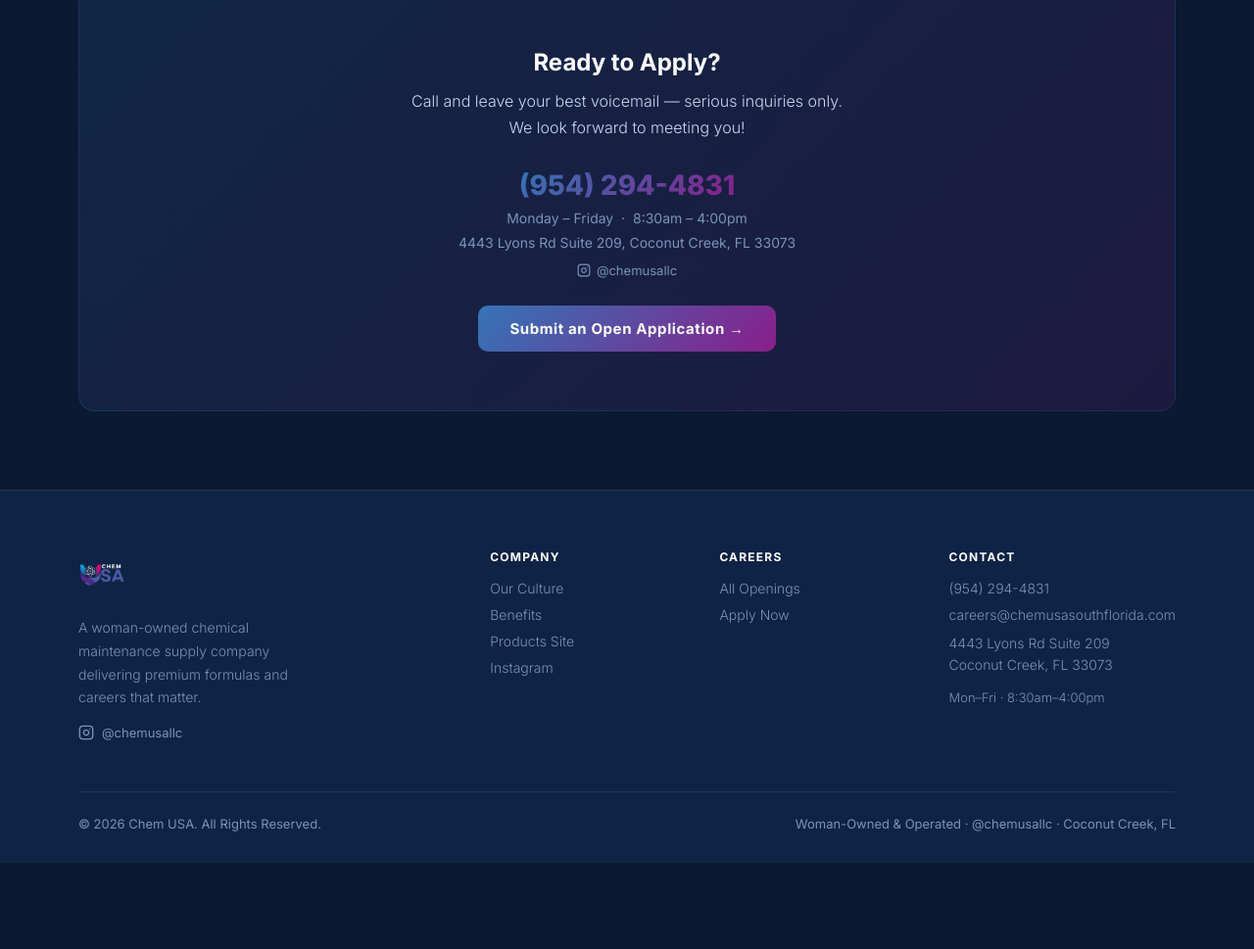
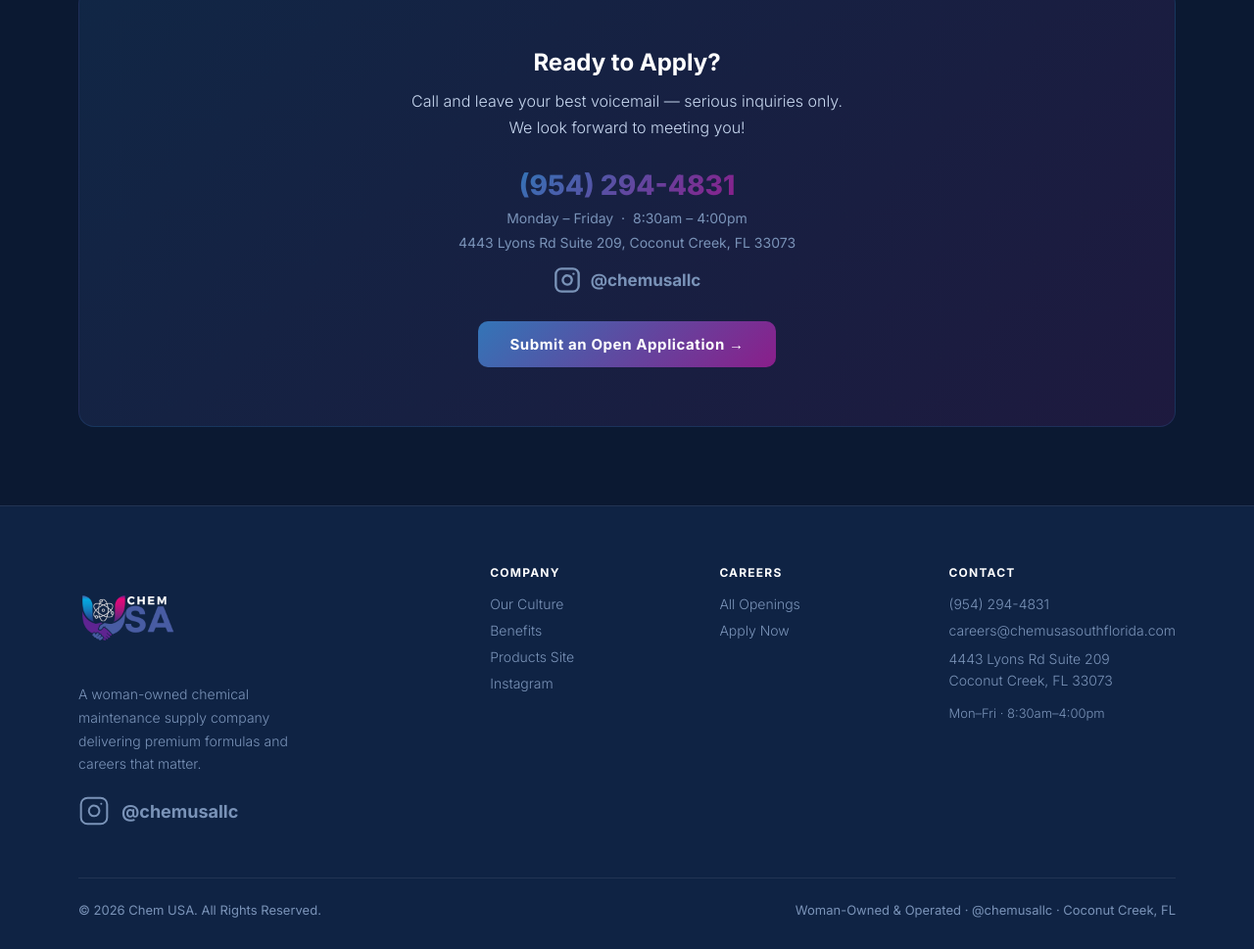
Before and after one commit to cjmckennitt-png/chemusa, a plain HTML site: page careers/index.html in a window 1280 px wide. Shown: the part 1708-2677 px from the top of the page at 98% size. Before the commit the page ends 2589 px from the top, so only its background shows below. Drawn offline with Linux system fonts and the light colour scheme.

Commit message:
Larger Instagram icons sitewide, footer logo matches header size (100px)

```diff
--- a/careers/index.html
+++ b/careers/index.html
@@ -64,7 +64,7 @@
     footer{background:var(--navy2);border-top:1px solid var(--border);padding:60px 24px 32px}
     .footer-inner{max-width:1120px;margin:0 auto}
     .footer-top{display:grid;grid-template-columns:2fr 1fr 1fr 1fr;gap:48px;margin-bottom:48px}
-    .footer-brand img{height:48px;width:auto;margin-bottom:16px}
+    .footer-brand img{height:100px;width:auto;margin-bottom:16px}
     .footer-brand p{font-size:14px;color:var(--grey);line-height:1.7;font-weight:300;max-width:260px}
     .footer-col h4{font-size:12px;font-weight:700;letter-spacing:.1em;text-transform:uppercase;color:var(--white);margin-bottom:16px}
     .footer-col a{display:block;font-size:14px;color:var(--grey);margin-bottom:10px;transition:color .2s;font-weight:300}
@@ -190,8 +190,8 @@
         <a href="tel:9542944831" style="font-size:28px;font-weight:800;background:var(--grad);-webkit-background-clip:text;-webkit-text-fill-color:transparent;background-clip:text">(954) 294-4831</a>
         <span style="font-size:14px;color:var(--grey)">Monday – Friday &nbsp;·&nbsp; 8:30am – 4:00pm</span>
         <span style="font-size:14px;color:var(--grey)">4443 Lyons Rd Suite 209, Coconut Creek, FL 33073</span>
-        <a href="https://www.instagram.com/chemusallc/" target="_blank" style="display:inline-flex;align-items:center;gap:6px;font-size:13px;color:var(--grey);margin-top:4px">
-          <svg width="14" height="14" viewBox="0 0 24 24" fill="none" stroke="currentColor" stroke-width="2" stroke-linecap="round" stroke-linejoin="round"><rect x="2" y="2" width="20" height="20" rx="5"/><path d="M16 11.37A4 4 0 1 1 12.63 8 4 4 0 0 1 16 11.37z"/><line x1="17.5" y1="6.5" x2="17.51" y2="6.5"/></svg>
+        <a href="https://www.instagram.com/chemusallc/" target="_blank" style="display:inline-flex;align-items:center;gap:10px;font-size:17px;font-weight:700;color:var(--grey);margin-top:8px;transition:color .2s" onmouseover="this.style.color='#fff'" onmouseout="this.style.color='var(--grey)'">
+          <svg width="28" height="28" viewBox="0 0 24 24" fill="none" stroke="currentColor" stroke-width="2" stroke-linecap="round" stroke-linejoin="round"><rect x="2" y="2" width="20" height="20" rx="5"/><path d="M16 11.37A4 4 0 1 1 12.63 8 4 4 0 0 1 16 11.37z"/><line x1="17.5" y1="6.5" x2="17.51" y2="6.5"/></svg>
           @chemusallc
         </a>
       </div>
@@ -209,8 +209,8 @@
         <img src="/images/logo.png" alt="Chem USA">
         <p>A woman-owned chemical maintenance supply company delivering premium formulas and careers that matter.</p>
         <div style="margin-top:16px">
-          <a href="https://www.instagram.com/chemusallc/" target="_blank" style="display:inline-flex;align-items:center;gap:8px;font-size:13px;color:var(--grey);transition:color .2s" onmouseover="this.style.color='#fff'" onmouseout="this.style.color='var(--grey)'">
-            <svg width="16" height="16" viewBox="0 0 24 24" fill="none" stroke="currentColor" stroke-width="2" stroke-linecap="round" stroke-linejoin="round"><rect x="2" y="2" width="20" height="20" rx="5"/><path d="M16 11.37A4 4 0 1 1 12.63 8 4 4 0 0 1 16 11.37z"/><line x1="17.5" y1="6.5" x2="17.51" y2="6.5"/></svg>
+          <a href="https://www.instagram.com/chemusallc/" target="_blank" style="display:inline-flex;align-items:center;gap:12px;font-size:18px;font-weight:700;color:var(--grey);transition:color .2s;margin-top:4px" onmouseover="this.style.color='#fff'" onmouseout="this.style.color='var(--grey)'">
+            <svg width="32" height="32" viewBox="0 0 24 24" fill="none" stroke="currentColor" stroke-width="1.5" stroke-linecap="round" stroke-linejoin="round"><rect x="2" y="2" width="20" height="20" rx="5"/><path d="M16 11.37A4 4 0 1 1 12.63 8 4 4 0 0 1 16 11.37z"/><line x1="17.5" y1="6.5" x2="17.51" y2="6.5"/></svg>
             @chemusallc
           </a>
         </div>
```
Also changed, not shown: apply/index.html (+5 -5 lines), benefits/index.html (+3 -3 lines), culture/index.html (+3 -3 lines), index.html (+3 -3 lines).
